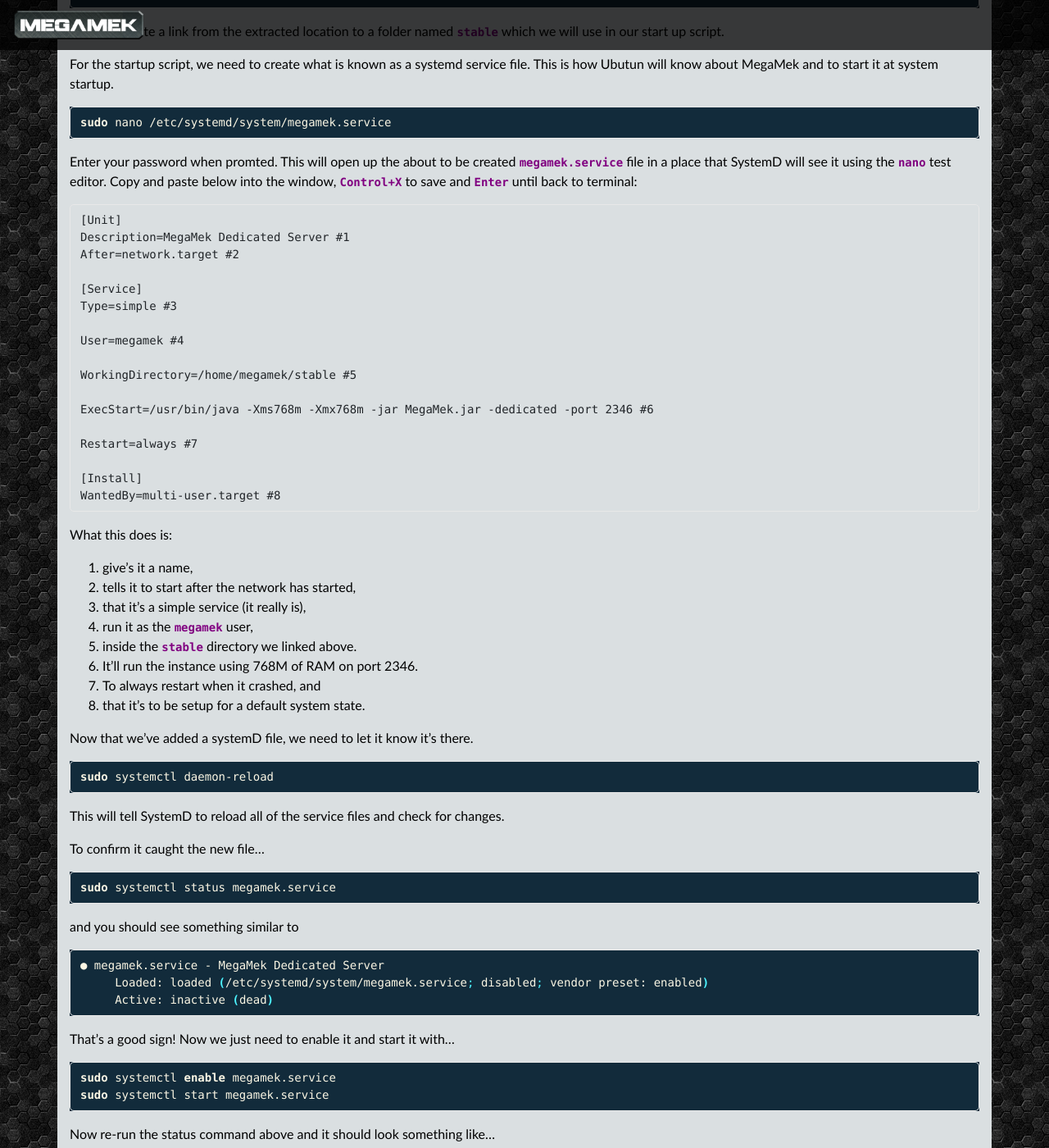
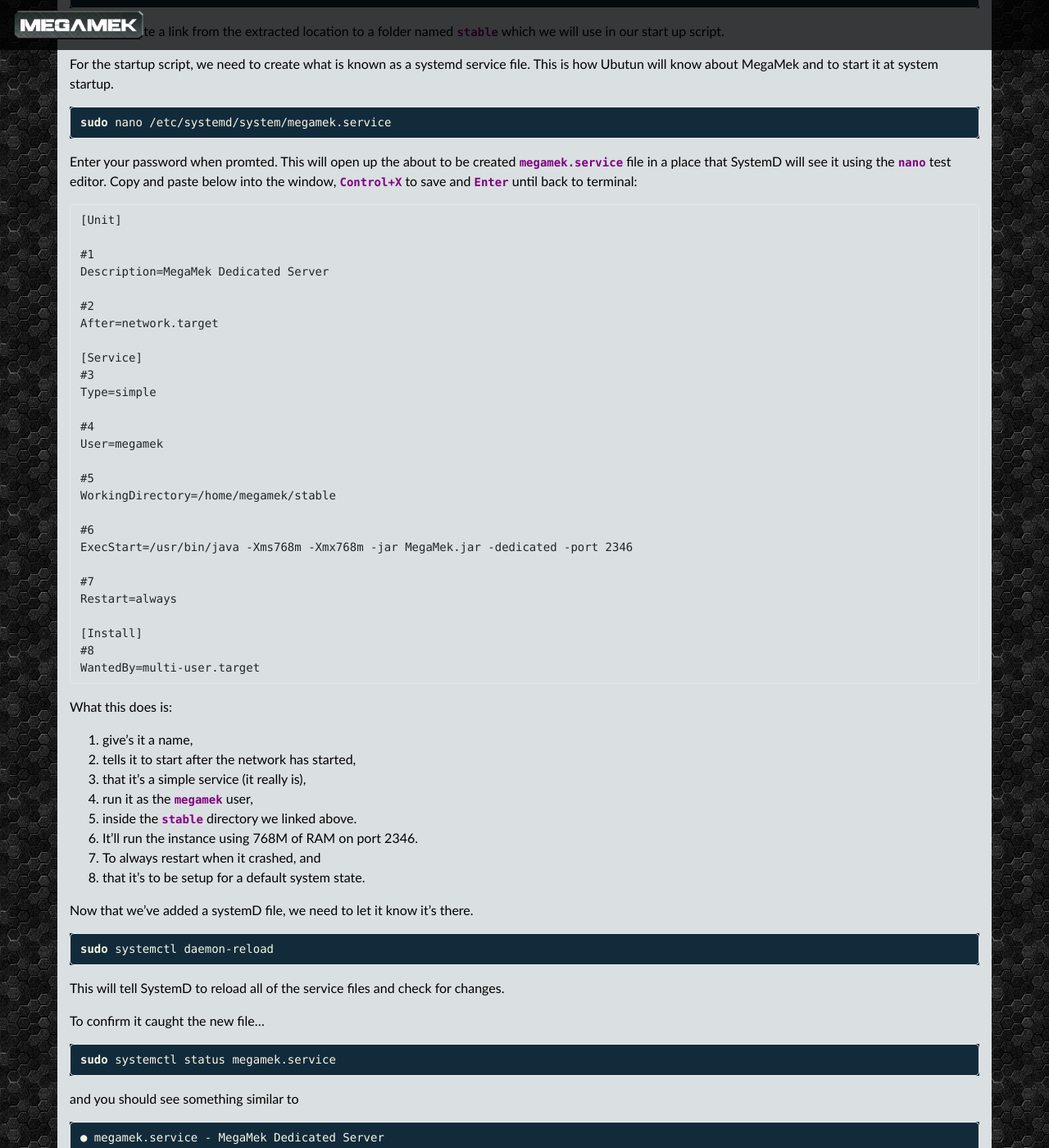
Before and after one commit to rjhancock/megamek-games, a Jekyll site: the page built from index.md, in a window 1280 px wide and 1400 px high, scrolled down 2652 px. Shown: the whole window at 82% size. Built offline with Jekyll 4.4.1, drawn with Linux system fonts in a browser that asks for light colours; our own code applies the rules of GitHub Pages for plain Markdown files.

Commit message:
Adjusted comments to prevent parsing errors

````diff
--- a/index.md
+++ b/index.md
@@ -164,22 +164,32 @@
 
 ```SystemD
 [Unit]
-Description=MegaMek Dedicated Server #1
-After=network.target #2
+
+#1
+Description=MegaMek Dedicated Server
+
+#2
+After=network.target
 
 [Service]
-Type=simple #3
+#3
+Type=simple
 
-User=megamek #4
+#4
+User=megamek
 
-WorkingDirectory=/home/megamek/stable #5
+#5
+WorkingDirectory=/home/megamek/stable
 
-ExecStart=/usr/bin/java -Xms768m -Xmx768m -jar MegaMek.jar -dedicated -port 2346 #6
+#6
+ExecStart=/usr/bin/java -Xms768m -Xmx768m -jar MegaMek.jar -dedicated -port 2346
 
-Restart=always #7
+#7
+Restart=always
 
 [Install]
-WantedBy=multi-user.target #8
+#8
+WantedBy=multi-user.target
 ```
 
 What this does is:
````
